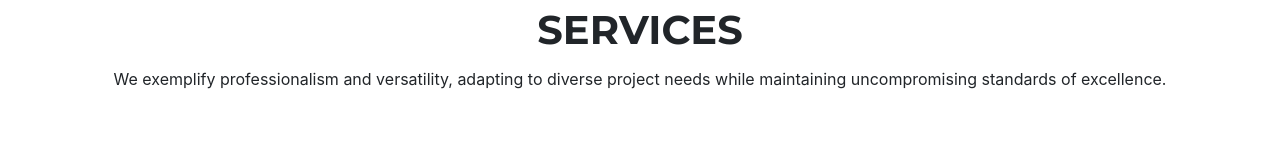
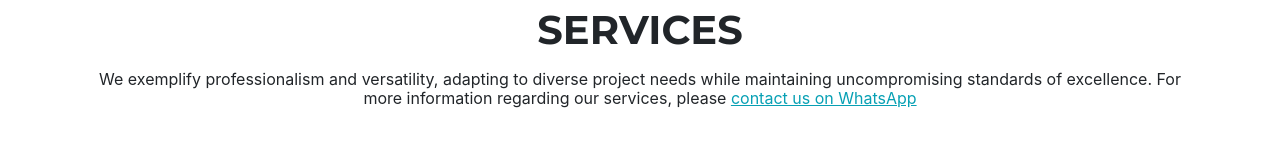
Before and after one commit to scaffoldingsn/scaffoldingsn.github.io, a plain HTML site: page index.html in a window 1280 px wide. Shown: the part 1563-1723 px from the top of the page. Drawn offline with nearby package versions, Linux system fonts and the light colour scheme; a web font is replaced by a local one.

Commit message:
Update index.html

```diff
--- a/index.html
+++ b/index.html
@@ -38,13 +38,14 @@
             <li><a href="#"><img src="assets/slider/3.JPG" alt="img03"/></a></li>
             <li><a href="#"><img src="assets/slider/4.JPG" alt="img04"/></a></li>
             <li><a href="#"><img src="assets/slider/5.JPG" alt="img05"/></a></li>
+            <li><a href="#"><img src="assets/slider/6.JPG" alt="img06"/></a></li>
          </ul>
       </div>
       <section class="page-section" id="services">
          <div class="container">
             <div class="text-center">
                <h2 class="section-heading text-uppercase">Services</h2>
-               <h3 class="section-subheading services-subheading">We exemplify professionalism and versatility, adapting to diverse project needs while maintaining uncompromising standards of excellence.</h3>
+               <h3 class="section-subheading services-subheading">We exemplify professionalism and versatility, adapting to diverse project needs while maintaining uncompromising standards of excellence. For more information regarding our services, please <a href="https://wa.me/447711919874?text=Hi,%20I'm%20interested%20in%20your%20scaffolding%20services">contact us on WhatsApp</a></h3>
             </div>
             <br><br><br>
             <div class="row text-center">
```
